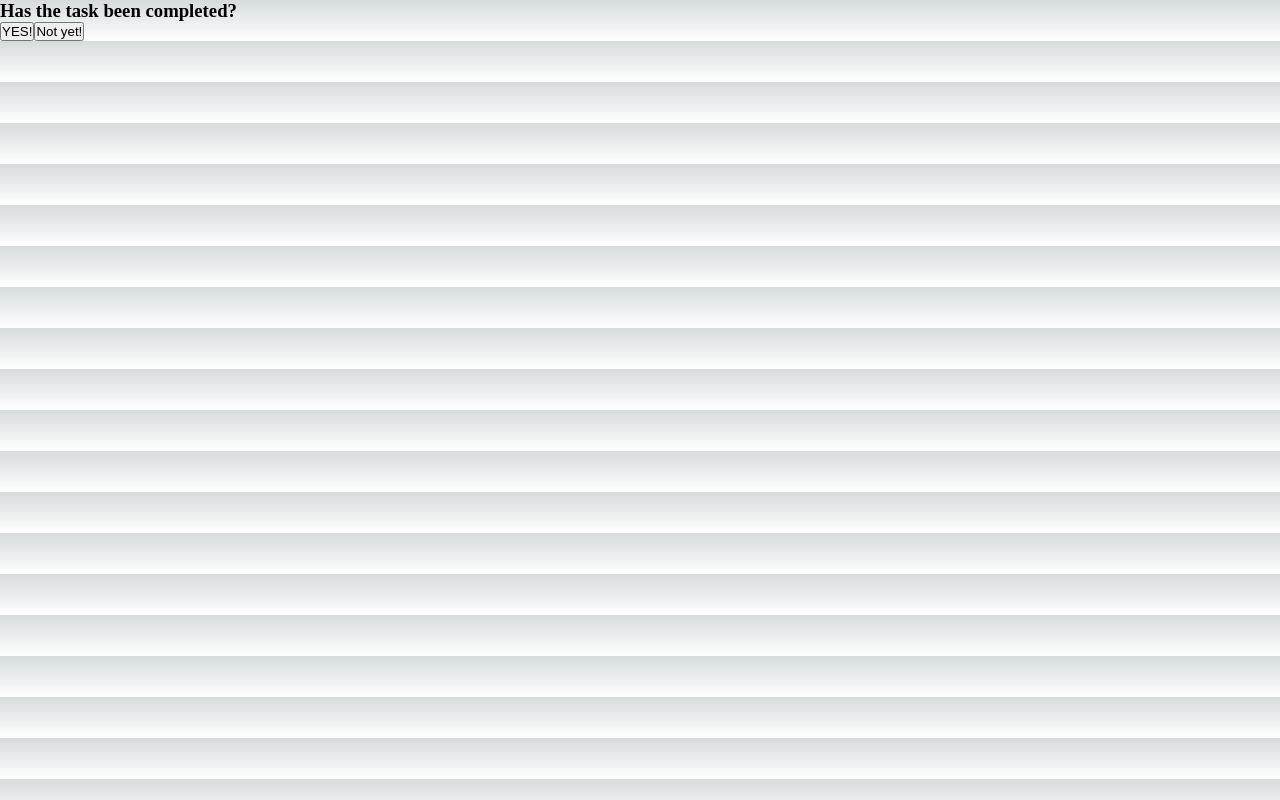
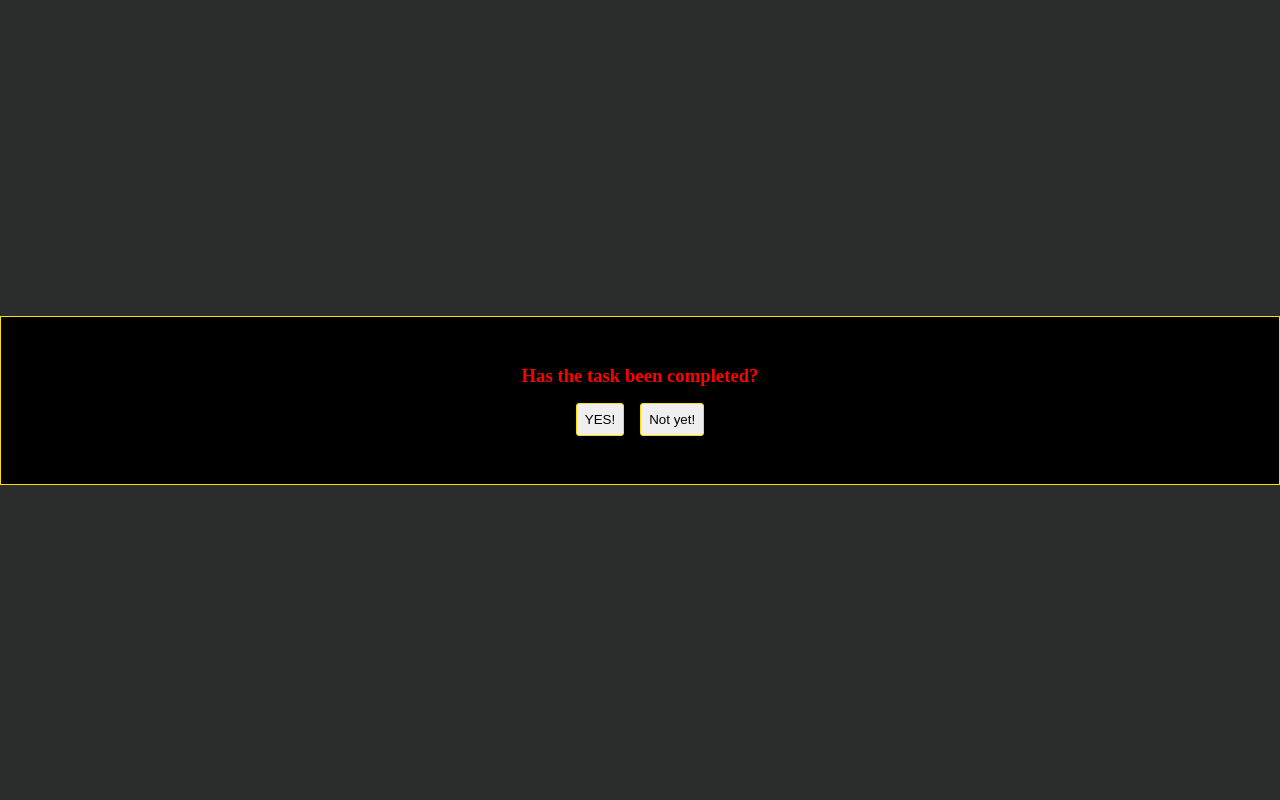
Before and after one commit to carocodingk/PomodoroTracker, a Next.js app: page /components/TaskCompletion in a window 1280 px wide. Built offline with nearby package versions, Linux system fonts and the light colour scheme.

Commit message:
Added classnames to elements in TaskCompletion for styling

```diff
--- a/src/pages/components/TaskCompletion.jsx
+++ b/src/pages/components/TaskCompletion.jsx
@@ -37,17 +37,19 @@ function TaskCompletion({taskList, setTaskList, taskInProgress, setTaskInProgres
         return task
       }
     })
-    console.log('NEW TASKLIST: ', taskListUpdate)
+    // console.log('NEW TASKLIST: ', taskListUpdate)
     setTaskList(taskListUpdate)
     setCycleComplete(false) //Resets the cycle indicator
   }
 
   return(
-    <div>
-      <h3>Has the task been completed?</h3>
-      <div>
-        <input type='button' value={'YES!'} onClick={()=>taskCompletion(true)} />
-        <input type='button' value={'Not yet!'} onClick={()=>taskCompletion(false)} />
+    <div className="posAbsoluteTop flexBox flexColumn flexJustifyCenter modalBox">
+      <div className="dialogBox">
+        <h3 className="boxTitle centerText">Has the task been completed?</h3>
+        <div className="flexBox flexJustifyCenter">
+          <input type='button' className='timerButton hoverItem' value={'YES!'} onClick={()=>taskCompletion(true)} />
+          <input type='button' className='timerButton hoverItem' value={'Not yet!'} onClick={()=>taskCompletion(false)} />
+        </div>
       </div>
     </div>
   );
```
